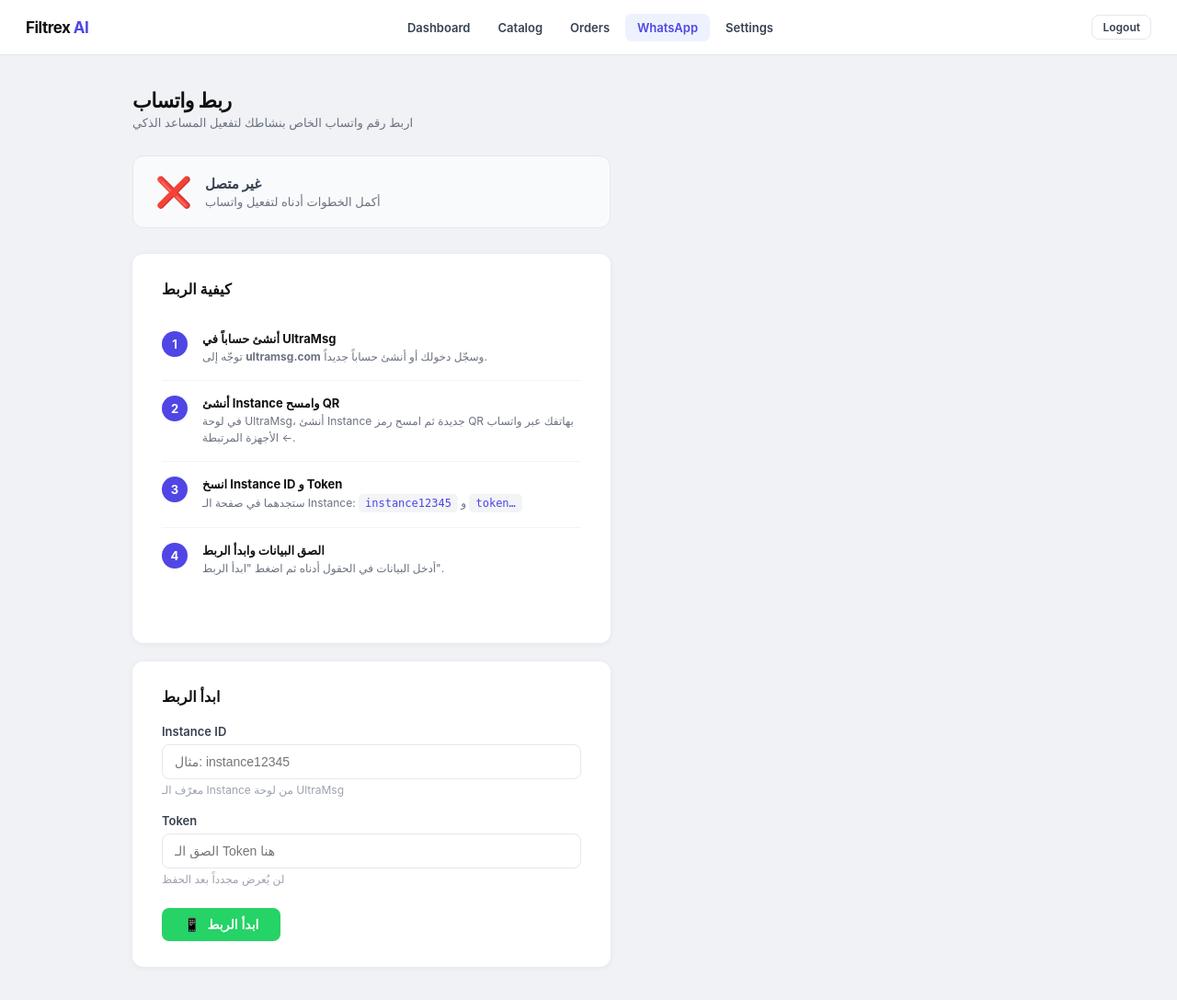
After one commit to natouahmed47-eng/filtrex-agent, a Flask app: page /admin/connect-whatsapp in a window 1280 px wide. The commit adds this page. Shown: the whole page at 92% size. Run offline with Flask 3, Linux system fonts and the light colour scheme; a user stored in the database is signed in; data comes from the database, SQL or seed files in the repository; both versions use the stored data as it was after the commit; some libraries are stand-ins or nearby versions.

Commit message:
Add a professional onboarding experience for connecting WhatsApp accounts
Add a new route and UI for WhatsApp connection, hiding technical details and providing a step-by-step guide.

Replit-Commit-Author: Agent
Replit-Commit-Session-Id: 0163c7e5-1495-4056-b09b-e490ceab106f
Replit-Commit-Checkpoint-Type: full_checkpoint
Replit-Commit-Event-Id: 76ae3baf-e662-4098-a635-6f0520260826
Replit-Commit-Screenshot-Url: https://storage.googleapis.com/screenshot-production-us-central1/d4067aea-10fe-4b6e-b646-e642f2728f44/0163c7e5-1495-4056-b09b-e490ceab106f/cIWXGIv
Replit-Helium-Checkpoint-Created: true

```diff
--- a/app.py
+++ b/app.py
@@ -298,6 +298,13 @@ def _migrate_saas():
             con.execute("ALTER TABLE catalog_aliases ADD COLUMN lang TEXT DEFAULT 'ar'")
             con.commit()
             print("[SAAS] migrated catalog_aliases → added lang column")
+
+        # clients: add whatsapp_connected column if missing
+        _cli_cols = [r[1] for r in con.execute("PRAGMA table_info(clients)").fetchall()]
+        if "whatsapp_connected" not in _cli_cols:
+            con.execute("ALTER TABLE clients ADD COLUMN whatsapp_connected INTEGER DEFAULT 0")
+            con.commit()
+            print("[SAAS] migrated clients → added whatsapp_connected")
 
         # ── STEP 8: Seed demo client ──────────────────────────────────────
         exists = con.execute("SELECT id FROM clients WHERE id = 1").fetchone()
@@ -2889,6 +2896,77 @@ def admin_order_status(order_id):
     flash(f"Order #{order_id} marked as {new_status}.", "success")
     return redirect(url_for("admin_orders"))
 
+# ── /admin/connect-whatsapp ───────────────────────────────────────────────────
+@app.route("/admin/connect-whatsapp", methods=["GET", "POST"])
+def admin_connect_whatsapp():
+    guard = _admin_guard()
+    if guard:
+        return guard
+    client = get_client(CLIENT_ID)
+
+    if request.method == "POST":
+        action = request.form.get("action", "connect")
+
+        if action == "disconnect":
+            con = get_db_connection()
+            try:
+                con.execute(
+                    "UPDATE clients SET whatsapp_connected=0 WHERE id=?",
+                    (CLIENT_ID,)
+                )
+                con.commit()
+            finally:
+                con.close()
+            print(f"[CONNECT_WA] client={CLIENT_ID} disconnected")
+            flash("تم قطع الاتصال.", "success")
+            return redirect(url_for("admin_connect_whatsapp"))
+
+        # action == "connect"
+        instance = request.form.get("instance", "").strip()
+        token    = request.form.get("token", "").strip()
+
+        if not instance or not token:
+            flash("يرجى إدخال Instance ID والـ Token.", "error")
+            return redirect(url_for("admin_connect_whatsapp"))
+
+        # Test credentials against UltraMsg status endpoint
+        ok = False
+        try:
+            import requests as _req
+            resp = _req.get(
+                f"https://api.ultramsg.com/{instance}/instance/status",
+                params={"token": token},
+                timeout=8,
+            )
+            data = resp.json() if resp.content else {}
+            ok = resp.status_code == 200 and "error" not in data
+            print(f"[CONNECT_WA] test status={resp.status_code} ok={ok} body={str(data)[:120]}")
+        except Exception as _e:
+            print(f"[CONNECT_WA] test error: {repr(_e)}")
+            flash("تعذّر الاتصال بالخادم. تحقق من بياناتك وحاول مجدداً.", "error")
+            return redirect(url_for("admin_connect_whatsapp"))
+
+        if ok:
+            con = get_db_connection()
+            try:
+                con.execute("""
+                    UPDATE clients
+                    SET ultramsg_instance=?, ultramsg_token=?, whatsapp_connected=1
+                    WHERE id=?
+                """, (instance, token, CLIENT_ID))
+                con.commit()
+            finally:
+                con.close()
+            print(f"[CONNECT_WA] client={CLIENT_ID} connected instance={instance!r}")
+            flash("تم ربط واتساب بنجاح ✅", "success")
+        else:
+            flash("فشل التحقق من البيانات. تأكد من Instance ID والـ Token وحاول مجدداً.", "error")
+
+        return redirect(url_for("admin_connect_whatsapp"))
+
+    return render_template("admin/connect_whatsapp.html", client=client, active="whatsapp")
+
+
 # ── /admin/settings ───────────────────────────────────────────────────────────
 @app.route("/admin/settings", methods=["GET", "POST"])
 def admin_settings():
@@ -2903,17 +2981,14 @@ def admin_settings():
         currency         = request.form.get("currency", "MAD").strip()
         timezone         = request.form.get("timezone", "Africa/Casablanca").strip()
         admin_whatsapp   = request.form.get("admin_whatsapp", "").strip()
-        ultramsg_inst    = request.form.get("ultramsg_instance", "").strip()
-        ultramsg_tok     = request.form.get("ultramsg_token", "").strip()
         con = get_db_connection()
         try:
             con.execute("""
                 UPDATE clients SET name=?,business_type=?,default_language=?,
-                    currency=?,timezone=?,admin_whatsapp=?,
-                    ultramsg_instance=?,ultramsg_token=?
+                    currency=?,timezone=?,admin_whatsapp=?
                 WHERE id=?
             """, (name, business_type, default_language, currency, timezone,
-                  admin_whatsapp, ultramsg_inst or None, ultramsg_tok or None, CLIENT_ID))
+                  admin_whatsapp, CLIENT_ID))
             con.commit()
         finally:
             con.close()
--- /dev/null
+++ b/templates/admin/connect_whatsapp.html
@@ -0,0 +1,177 @@
+{% extends "admin/layout.html" %}
+{% block title %}ربط واتساب{% endblock %}
+{% block content %}
+
+<style>
+  .wa-page{max-width:520px}
+
+  /* ── status banner ────────────────────────────────────────────────────── */
+  .wa-status{
+    display:flex;align-items:center;gap:14px;
+    padding:20px 24px;border-radius:12px;margin-bottom:28px;
+  }
+  .wa-status.connected{background:#dcfce7;border:1.5px solid #bbf7d0}
+  .wa-status.disconnected{background:#f9fafb;border:1.5px solid #e5e7eb}
+  .wa-status-icon{font-size:32px;line-height:1}
+  .wa-status-text h3{font-size:15px;font-weight:700;margin-bottom:2px}
+  .wa-status-text p{font-size:13px;color:#6b7280}
+  .wa-status.connected .wa-status-text h3{color:#15803d}
+
+  /* ── steps ────────────────────────────────────────────────────────────── */
+  .steps{display:flex;flex-direction:column;gap:0;margin-bottom:28px}
+  .step{display:flex;gap:16px;align-items:flex-start;padding:16px 0;
+        border-bottom:1px solid #f3f4f6}
+  .step:last-child{border-bottom:none}
+  .step-num{
+    flex-shrink:0;width:28px;height:28px;border-radius:50%;
+    background:#4f46e5;color:#fff;font-size:13px;font-weight:700;
+    display:flex;align-items:center;justify-content:center;
+  }
+  .step-body h4{font-size:13px;font-weight:700;color:#111;margin-bottom:3px}
+  .step-body p{font-size:12px;color:#6b7280;line-height:1.5}
+  .step-body code{
+    display:inline-block;background:#f3f4f6;border-radius:5px;
+    padding:1px 7px;font-size:12px;color:#4f46e5;font-family:monospace;
+  }
+
+  /* ── form card ────────────────────────────────────────────────────────── */
+  .wa-form-card{
+    background:#fff;border-radius:12px;
+    box-shadow:0 1px 6px rgba(0,0,0,.06);padding:28px 32px;
+  }
+  .wa-form-card h2{font-size:16px;font-weight:700;margin-bottom:20px;color:#111}
+  .form-row{margin-bottom:18px}
+  .form-row label{display:block;font-size:13px;font-weight:600;color:#374151;margin-bottom:6px}
+  .form-row input[type=text],
+  .form-row input[type=password]{
+    width:100%;padding:10px 13px;border:1.5px solid #e5e7eb;border-radius:8px;
+    font-size:14px;color:#111;background:#fff;transition:border .12s;
+  }
+  .form-row input:focus{outline:none;border-color:#4f46e5}
+  .form-hint{font-size:12px;color:#9ca3af;margin-top:4px}
+  .form-actions{display:flex;gap:10px;margin-top:24px;flex-wrap:wrap;align-items:center}
+
+  .btn-wa{
+    padding:10px 24px;border-radius:8px;border:none;cursor:pointer;
+    font-size:14px;font-weight:700;background:#25d366;color:#fff;
+    display:inline-flex;align-items:center;gap:8px;
+  }
+  .btn-wa:hover{background:#1ebe5c}
+  .btn-disconnect{
+    padding:8px 18px;border-radius:8px;border:1.5px solid #fecaca;
+    background:transparent;color:#b91c1c;font-size:13px;font-weight:600;cursor:pointer;
+  }
+  .btn-disconnect:hover{background:#fef2f2}
+</style>
+
+<div class="page-head">
+  <div>
+    <h1 class="page-title">ربط واتساب</h1>
+    <p class="page-sub">اربط رقم واتساب الخاص بنشاطك لتفعيل المساعد الذكي</p>
+  </div>
+</div>
+
+<div class="wa-page">
+
+  {# ── Connection status banner ────────────────────────────────────────── #}
+  {% if client.whatsapp_connected %}
+  <div class="wa-status connected">
+    <div class="wa-status-icon">✅</div>
+    <div class="wa-status-text">
+      <h3>متصل بواتساب</h3>
+      <p>المساعد الذكي يعمل ويستقبل الرسائل الآن</p>
+    </div>
+  </div>
+  {% else %}
+  <div class="wa-status disconnected">
+    <div class="wa-status-icon">❌</div>
+    <div class="wa-status-text">
+      <h3 style="color:#374151">غير متصل</h3>
+      <p>أكمل الخطوات أدناه لتفعيل واتساب</p>
+    </div>
+  </div>
+  {% endif %}
+
+  {# ── Already connected — show disconnect option only ─────────────────── #}
+  {% if client.whatsapp_connected %}
+  <div class="wa-form-card">
+    <h2>إعدادات الاتصال</h2>
+    <p style="font-size:13px;color:#6b7280;margin-bottom:20px">
+      واتساب مرتبط ويعمل. إذا أردت تغيير الاتصال، افصل الاتصال الحالي أولاً.
+    </p>
+    <form method="POST">
+      <input type="hidden" name="action" value="disconnect"/>
+      <button type="submit" class="btn-disconnect"
+              onclick="return confirm('هل تريد قطع الاتصال؟')">
+        قطع الاتصال
+      </button>
+    </form>
+  </div>
+
+  {% else %}
+  {# ── Setup steps ──────────────────────────────────────────────────────── #}
+  <div class="wa-form-card" style="margin-bottom:20px">
+    <h2>كيفية الربط</h2>
+    <div class="steps">
+      <div class="step">
+        <div class="step-num">1</div>
+        <div class="step-body">
+          <h4>أنشئ حساباً في UltraMsg</h4>
+          <p>توجّه إلى <strong>ultramsg.com</strong> وسجّل دخولك أو أنشئ حساباً جديداً.</p>
+        </div>
+      </div>
+      <div class="step">
+        <div class="step-num">2</div>
+        <div class="step-body">
+          <h4>أنشئ Instance وامسح QR</h4>
+          <p>في لوحة UltraMsg، أنشئ Instance جديدة ثم امسح رمز QR بهاتفك عبر
+             واتساب ← الأجهزة المرتبطة.</p>
+        </div>
+      </div>
+      <div class="step">
+        <div class="step-num">3</div>
+        <div class="step-body">
+          <h4>انسخ Instance ID و Token</h4>
+          <p>ستجدهما في صفحة الـ Instance:
+            <code>instance12345</code> و <code>token…</code></p>
+        </div>
+      </div>
+      <div class="step">
+        <div class="step-num">4</div>
+        <div class="step-body">
+          <h4>الصق البيانات وابدأ الربط</h4>
+          <p>أدخل البيانات في الحقول أدناه ثم اضغط "ابدأ الربط".</p>
+        </div>
+      </div>
+    </div>
+  </div>
+
+  {# ── Connect form ─────────────────────────────────────────────────────── #}
+  <div class="wa-form-card">
+    <h2>ابدأ الربط</h2>
+    <form method="POST">
+      <input type="hidden" name="action" value="connect"/>
+
+      <div class="form-row">
+        <label>Instance ID</label>
+        <input type="text" name="instance" placeholder="مثال: instance12345" autocomplete="off" required/>
+        <div class="form-hint">معرّف الـ Instance من لوحة UltraMsg</div>
+      </div>
+
+      <div class="form-row">
+        <label>Token</label>
+        <input type="password" name="token" placeholder="الصق الـ Token هنا" autocomplete="off" required/>
+        <div class="form-hint">لن يُعرض مجدداً بعد الحفظ</div>
+      </div>
+
+      <div class="form-actions">
+        <button type="submit" class="btn-wa">
+          <span>📱</span> ابدأ الربط
+        </button>
+      </div>
+    </form>
+  </div>
+  {% endif %}
+
+</div>
+{% endblock %}
--- a/templates/admin/layout.html
+++ b/templates/admin/layout.html
@@ -77,6 +77,7 @@
     <a href="/admin/dashboard" class="nav-link {% if active=='dashboard' %}active{% endif %}">Dashboard</a>
     <a href="/admin/catalog" class="nav-link {% if active=='catalog' %}active{% endif %}">Catalog</a>
     <a href="/admin/orders" class="nav-link {% if active=='orders' %}active{% endif %}">Orders</a>
+    <a href="/admin/connect-whatsapp" class="nav-link {% if active=='whatsapp' %}active{% endif %}">WhatsApp</a>
     <a href="/admin/settings" class="nav-link {% if active=='settings' %}active{% endif %}">Settings</a>
   </div>
   <div class="nav-right">
```
Also changed, not shown: templates/admin/dashboard.html (+14 -0 lines), templates/admin/settings.html (+33 -12 lines), bookings.db.
